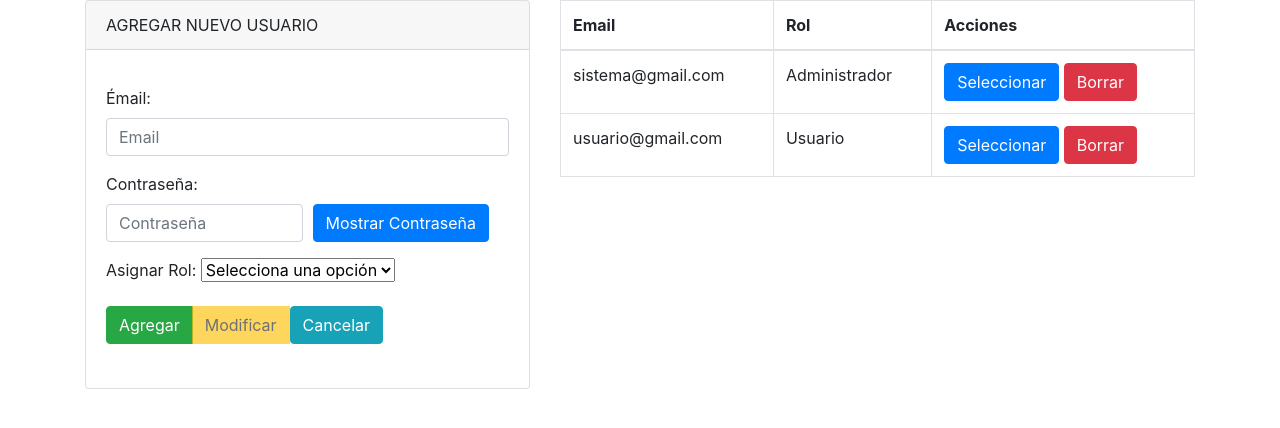
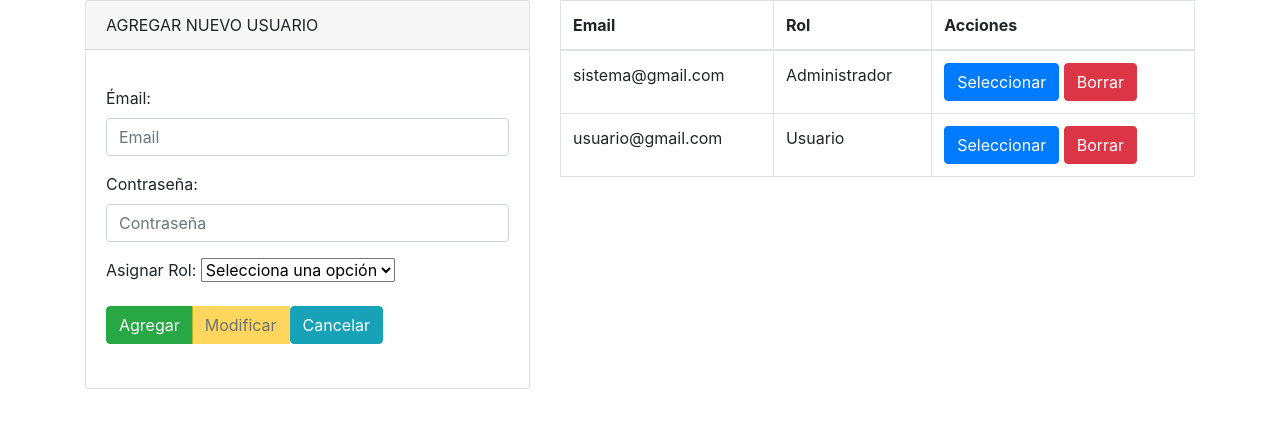
Before and after one commit to brafer99/test2, a PHP site: page /section/usuario.php in a window 1280 px wide. Shown: the part 16-444 px from the top of the page. Run offline with PHP 8.4, Linux system fonts and the light colour scheme; a user stored in the database is signed in; data comes from the database, SQL or seed files in the repository; both versions use the stored data as it was after the commit.

Commit message:
avance usuarios

```diff
--- /dev/null
+++ b/estilos/style.css
@@ -0,0 +1,8 @@
+.juntar {
+  position: relative;
+  display: flex;
+}
+.boton_ver {
+  position: absolute;
+  right: 0;
+}
--- a/section/section_template/section_header.php
+++ b/section/section_template/section_header.php
@@ -25,6 +25,7 @@ session_start();
     <meta charset="utf-8">
     <meta name="viewport" content="width=device-width, initial-scale=1, shrink-to-fit=no">
     <link rel="stylesheet" href="https://stackpath.bootstrapcdn.com/bootstrap/4.3.1/css/bootstrap.min.css" integrity="sha384-ggOyR0iXCbMQv3Xipma34MD+dH/1fQ784/j6cY/iJTQUOhcWr7x9JvoRxT2MZw1T" crossorigin="anonymous">
+    <link rel="stylesheet" href="../estilos/style.css">
   </head>
   <body>
 
--- a/section/usuario.php
+++ b/section/usuario.php
@@ -11,6 +11,8 @@ $var_usuario_email = (isset($_POST['usuario_email']))?$_POST['usuario_email']:""
 $var_usuario_pass = (isset($_POST['usuario_pass']))?$_POST['usuario_pass']:"";
 $var_usuario_rol_id = (isset($_POST['usuario_rol_id']))?$_POST['usuario_rol_id']:"";
 
+$validacion_2=true;
+$validacion=true;
 
 //opciones de tabla
 $var_accion = (isset($_POST['accion']))?$_POST['accion']:"";
@@ -29,6 +31,7 @@ switch($var_accion){
         foreach($lista_validaciones as $vali){
             if($var_usuario_email==$vali['sql_usuario_email']){
                 $validacion=false;
+                $validacion_2=false;
             }
 
         }
@@ -45,10 +48,15 @@ switch($var_accion){
             :param_usuario_rol_id );");
 
         //Mediante bindParam relacionamos los parametros y las variables con contenido POST:
+
+        $contra_hash = password_hash($var_usuario_pass,PASSWORD_DEFAULT,['cost'=>10]);
+
         $sentencia_sql->bindParam(':param_usuario_email',$var_usuario_email);
-        $sentencia_sql->bindParam(':param_usuario_pass',$var_usuario_pass);
+        $sentencia_sql->bindParam(':param_usuario_pass',$contra_hash);
         $sentencia_sql->bindParam(':param_usuario_rol_id',$var_usuario_rol_id);
         $sentencia_sql->execute();
+
+
         header("Location:usuario.php");
         }
 
@@ -57,23 +65,6 @@ switch($var_accion){
     case "Modificar":
 
         //validacion en la modificacion de email:
-        if(isset($var_usuario_email)){
-            $sentencia_sql_3= $conexion->prepare("SELECT * FROM usuario
-            WHERE sql_usuario_id NOT IN (
-            SELECT sql_usuario_id FROM usuario
-            WHERE sql_usuario_id=:param_usuario_id)");
-            $sentencia_sql_3->bindParam(':param_usuario_id',$var_usuario_id);
-            $sentencia_sql_3->execute();
-            $lista_vali_modi=$sentencia_sql_3->fetchAll(PDO::FETCH_ASSOC);
-            $validacion_modi=true;
-            foreach($lista_vali_modi as $modi){
-                if($var_usuario_email==$modi['sql_usuario_email']){
-                    $validacion_modi=false;
-                }
-            }
-        }
-
-        if($validacion_modi==true){
         //Actualizacion mediante UPDATE y datos de la base de datos:
         $sentencia_sql= $conexion->prepare("UPDATE usuario SET
 
@@ -84,35 +75,13 @@ switch($var_accion){
             WHERE
             sql_usuario_id=:param_usuario_id;");
 
+        $contra_hash = password_hash($var_usuario_pass,PASSWORD_DEFAULT,['cost'=>10]);
         $sentencia_sql->bindParam(':param_usuario_id',$var_usuario_id);
         $sentencia_sql->bindParam(':param_usuario_email',$var_usuario_email);
-        $sentencia_sql->bindParam(':param_usuario_pass',$var_usuario_pass);
+        $sentencia_sql->bindParam(':param_usuario_pass',$contra_hash);
         $sentencia_sql->bindParam(':param_usuario_rol_id',$var_usuario_rol_id);
-
-
         $sentencia_sql->execute();
-
-        //fin modificacion imagen
-
         header("Location:usuario.php");
-        }else{
-
-            $sentencia_sql= $conexion->prepare("SELECT
-            usuario.sql_usuario_id,
-            usuario.sql_usuario_email,
-            usuario.sql_usuario_pass,
-            usuario.sql_usuario_rol_id,
-            rol.sql_rol_nombre
-            FROM usuario
-            JOIN rol ON usuario.sql_usuario_rol_id=rol.sql_rol_id
-            WHERE sql_usuario_id=:param_usuario_id;");
-            $sentencia_sql->bindParam(':param_usuario_id',$var_usuario_id);
-            $sentencia_sql->execute();
-            //FETCH_LAZY CARGA LOS DATOS UNO A UNO:
-            $usuario = $sentencia_sql->fetch(PDO::FETCH_LAZY);
-            $var_usuario_rol_id_2=$usuario['sql_usuario_rol_id'];
-            $var_rol_nombre=$usuario['sql_rol_nombre'];
-        }
         break;
 
 
@@ -232,48 +201,58 @@ if(isset($var_usuario_rol_id_2)){
                         <div class="alert alert-danger">
                         <strong>Email existente, digite un nuevo Email</strong>
                         </div>
-
-                   <?php }} ?>
-                   <?php if(isset($validacion_modi)){
-                        if($validacion_modi==false){
-                         ?>
-                        <div class="alert alert-danger">
-                        <strong>Otro usuario tiene ese email, digite un nuevo email</strong>
-                        </div>
-
                    <?php }} ?>
 
                     <div class = "form-group">
                         <label for="usuario_email">Émail:</label>
-                        <input type="email" required class="form-control" value="<?php echo $var_usuario_email; ?>" name="usuario_email" id="usuario_email"  placeholder="Email">
+                        <input <?php if($var_usuario_email!="" && $validacion==true){$readonly="readonly"; echo $readonly;}?>
+                        type="email" required class="form-control" value="<?php echo $var_usuario_email; ?>" name="usuario_email" id="usuario_email"  placeholder="Email">
                     </div>
 
 
 
+                    <?php
+                    if($var_usuario_email!="" && $validacion_2==true) {
+                    ?>
                     <div class = "form-group">
-                        <label>Contraseña:</label>
-                        <div class="form-row">
-                            <div class="col">
-                                <input required class="form-control" value="<?php echo $var_usuario_pass; ?>" type="password" name="usuario_pass" id="contraseña" placeholder="Contraseña">
-                            </div>
-
-                            <div class="col">
-                                <button class="btn btn-primary" type="button" id="boton">Mostrar Contraseña</button>
-                            </div>
+                            <div class="form-group">
+                                <label for="usuario_pass">Contraseña:</label>
+                                <button class="btn btn-primary btn-sm" type="submit" id="boton" value="cambio_contra" name="cambio_contra">Cambiar Contraseña</button>
+                                <div class="juntar">
+                                <input hidden required class="form-control" value="<?php echo $var_usuario_pass; ?>" type="password" name="usuario_pass" id="contraseña2" placeholder="Nueva contraseña">
+                                <span class="boton_ver"><button hidden class="btn btn-primary" type="button" id="boton2">ver</button></span>
                                 </div>
                             </div>
                             <script type="text/javascript">
                                 var boton = document.getElementById('boton');
-                        var input = document.getElementById('contraseña');
-                        boton.addEventListener('click',mostrarContraseña);
+                                var ver = document.getElementById('boton2');
+                                boton.addEventListener('click',mostrarInput);
+                                function mostrarInput(){
+                                    document.getElementById("contraseña2").hidden = false;
+                                    document.getElementById("contraseña2").value = "";
+                                    document.getElementById("boton2").hidden = false;
+                                    document.getElementById("boton").hidden = true;
+                                }
+                                ver.addEventListener('click',mostrarContraseña);
                                 function mostrarContraseña(){
-                            if(input.type == "password"){
-                                input.type = "text";
+                                    if(document.getElementById("contraseña2").type == "password"){
+                                        document.getElementById("contraseña2").type = "text";
                                     }else{
-                                input.type = "password";
+                                        document.getElementById("contraseña2").type = "password";
                                     }
                                 }
                             </script>
+
+                    </div>
+                    <?php } if (($var_usuario_email=="" && $validacion_2==true) ||($var_usuario_email!="" && $validacion_2==false)) {  ?>
+
+                    <div class = "form-group">
+                        <label for="usuario_pass">Contraseña:</label>
+                        <input required class="form-control" value="<?php echo $var_usuario_pass; ?>" type="password" name="usuario_pass" id="contraseña" placeholder="Contraseña">
+                    </div>
+                    <?php } ?>
+
+
 
                      <!-- Lista con areas: -->
                     <div class = "form-group">
@@ -291,41 +270,16 @@ if(isset($var_usuario_rol_id_2)){
                     </div>
 
 
-                    <div class="btn-group" role="group" aria-label="">
-
-
-                        <button type="submit" name="accion"
-
-                        <?php if(isset($validacion_modi)){
-                            if($validacion_modi==false){
-                                echo "disabled";
-                            }
-                        }else{
-                            if($var_accion=="Seleccionar"){
-                                echo "disabled";
-                            }
-                        }
-                        ?>
+                    <div class="btn-group" role="group" aria-label=""><button type="submit" name="accion" <?php if($var_accion=="Seleccionar"){echo "disabled";}?>
                         value= "Agregar" class="btn btn-success">Agregar</button>
 
-                        <button type="submit" name="accion"
-                        <?php if(isset($validacion_modi)){
-                            if($validacion_modi==false){
-                                echo "";
-                            }
-                        }else{
-                            if($var_accion!="Seleccionar"){
-                                echo "disabled";
-                            }
-                        }
-                        ?> value= "Modificar" class="btn btn-warning">Modificar</button>
+                        <button type="submit" name="accion"<?php if($var_accion!="Seleccionar"){echo "disabled";}?> value= "Modificar" class="btn btn-warning">Modificar</button>
 
                          <a href="usuario.php"><button type="button" class="btn btn-info" ">Cancelar</button></a>
                     </div>
                     <!-- cambiar tipo de boton, sacarlo del form -->
                 </form>
                 <br/>
-
 
             </div>
 
@@ -381,6 +335,8 @@ if(isset($var_usuario_rol_id_2)){
 
 
 
+
+
     </div>
 
 
```
Also changed, not shown: modulo_drsu.sql (+8 -4 lines), section/index.php (+9 -8 lines), img/eye.png (added), img/hidden.png (added). Lines whose indentation alone changed are shown as unchanged.
